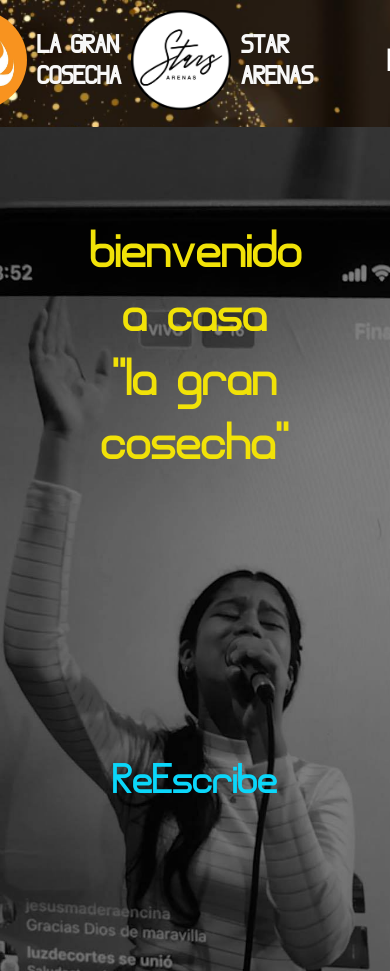
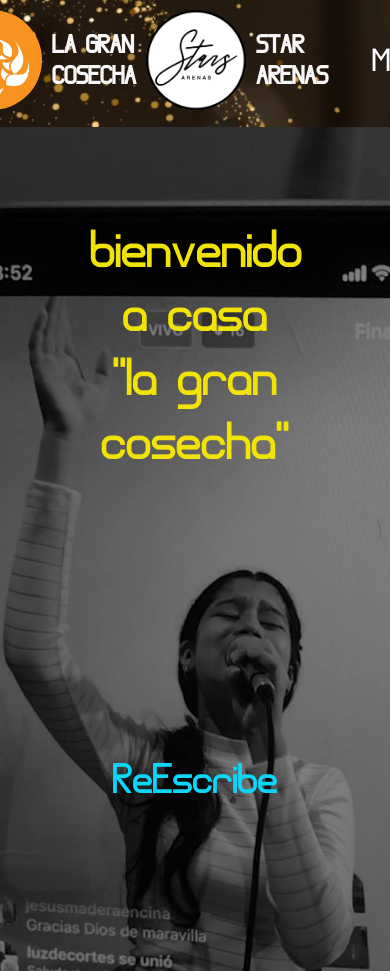
Before and after one commit to cristiandelosreyes/web-prueba-i, a plain HTML site: page index.html in a window 390 px wide. Shown: the top 971 px of the page. Drawn offline with Linux system fonts and the light colour scheme.

Commit message:
mejora resposivo

```diff
--- a/style.css
+++ b/style.css
@@ -148,9 +148,10 @@ nav a:hover {
 @media (max-width: 800px) {
   .container {
     display: flex;
-    gap: 60px;
+    gap: 30px;
     align-items: center;
     padding: 10px;
+    min-height: 10vh;
   }
   nav a {
     display: none;
```
